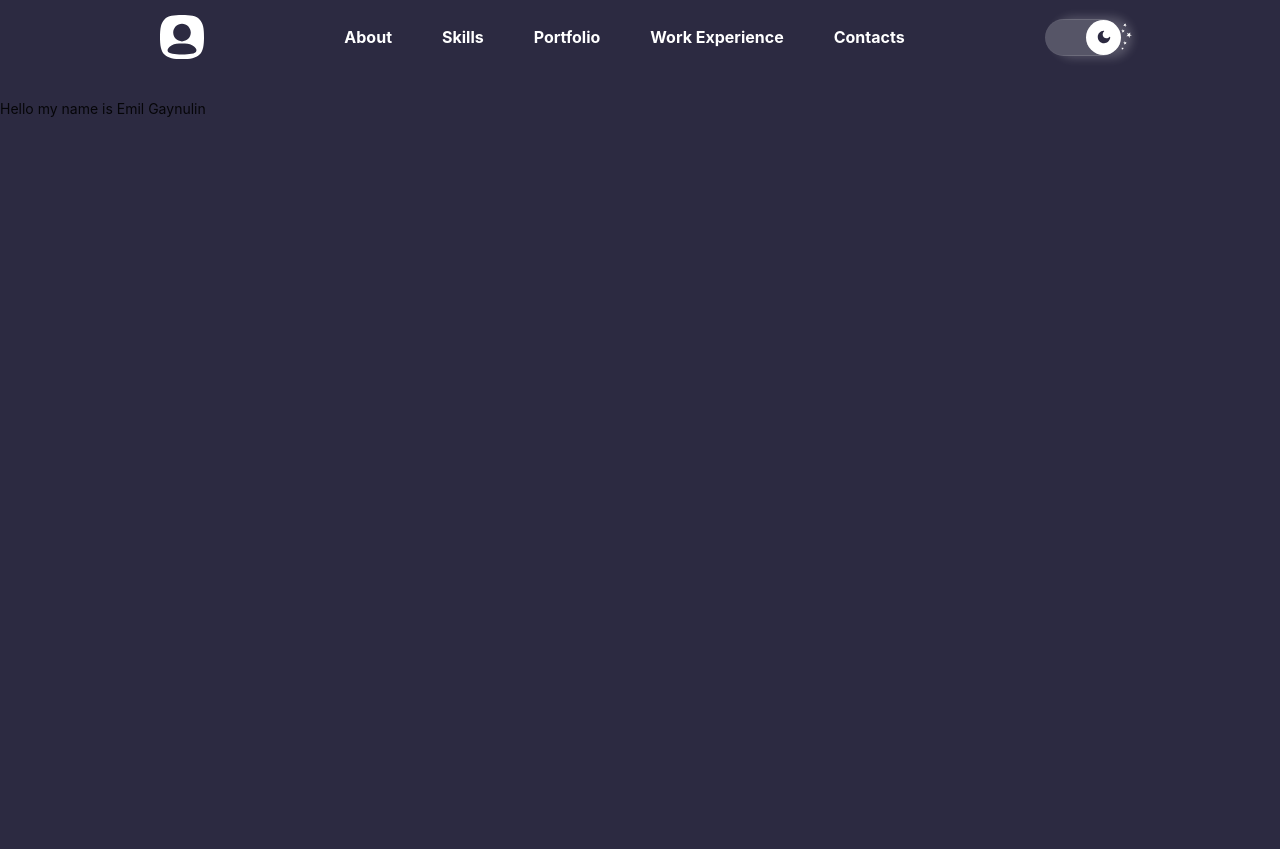
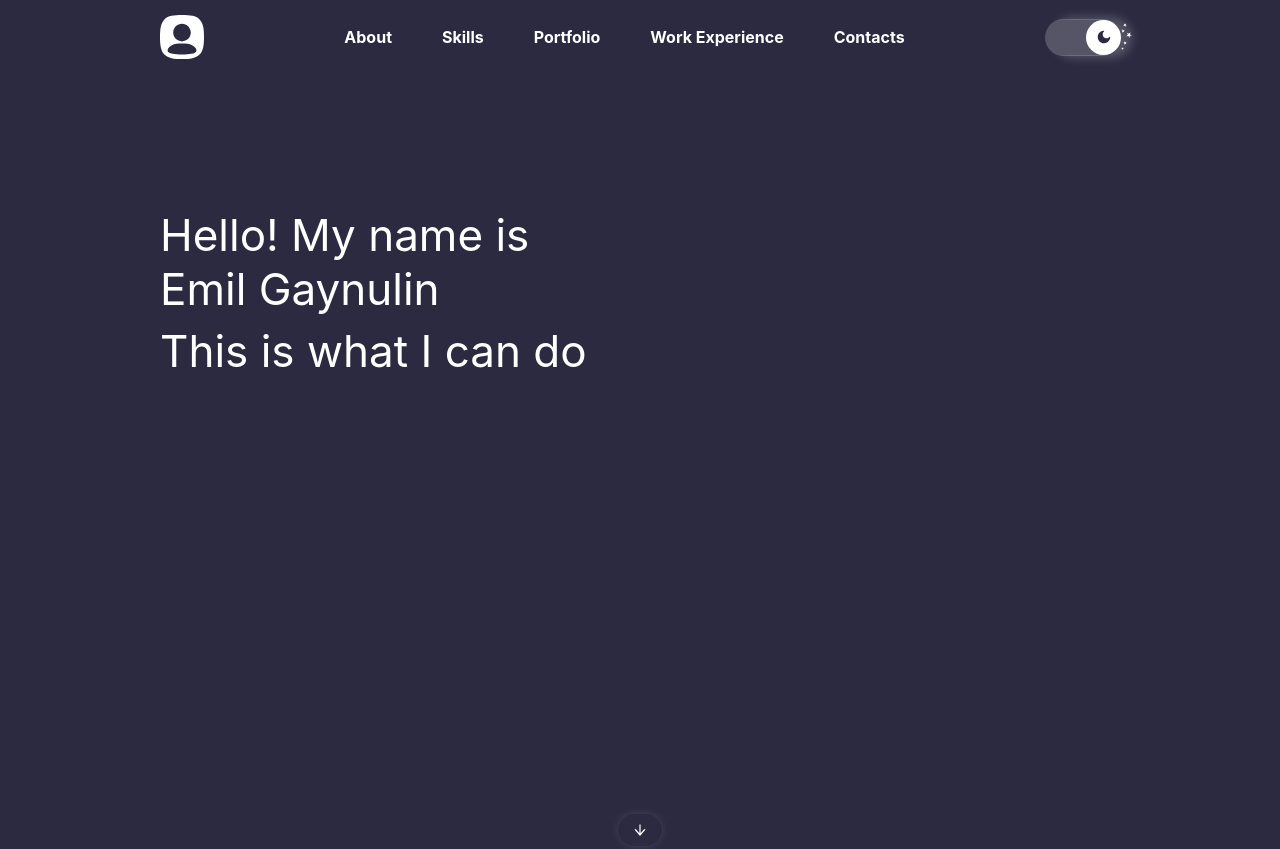
Before and after one commit to HELLRAID-cmd/Portfolio, a React (Vite) app in the folder client/: page / in a window 1280 px wide. Before the commit the page ends 800 px from the top, so only its background shows below. Built offline with nearby package versions, Linux system fonts and the light colour scheme.

Commit message:
Добавил текст

```diff
--- a/client/src/Components/Hero/Hero.tsx
+++ b/client/src/Components/Hero/Hero.tsx
@@ -1,15 +1,30 @@
-import { Typography } from "antd"
-import "./Hero.scss"
+import { ArrowDownOutlined } from "@ant-design/icons";
+import { Typography, Button } from "antd";
+import "./Hero.scss";
 
 export const Hero = () => {
   return (
     <>
       <section className="hero-sect">
-        <Typography.Paragraph className="hero">
-          <Typography.Text>Hello my name is Emil Gaynulin</Typography.Text>
-        </Typography.Paragraph>
+        <div className="container">
+          <div className="hero__wrapper">
+            <Typography.Paragraph className="hero__text">
+              <Typography.Paragraph className="hero__text-name">
+                Hello! My name is <br /> Emil Gaynulin
+              </Typography.Paragraph>
+              <Typography.Text className="hero__text-desc">
+                This is what I can do
+              </Typography.Text>
+            </Typography.Paragraph>
+            <Button className="hero__wrapper-button" aria-label="Scroll down">
+              <ArrowDownOutlined
+                className="hero__wrapper-button-arrow"
+                height={40}
+              />
+            </Button>
+          </div>
+        </div>
       </section>
-
     </>
-  )
-}
+  );
+};
```
